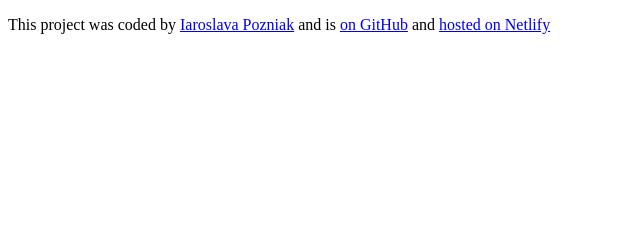
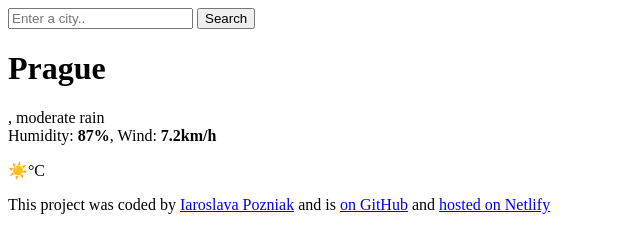
Before and after one commit to ladyyasita/Weather-forecast-app, a plain HTML site: page index.html in a window 1280 px wide. Shown: the whole page, without its empty margins (0-640 px from the left). Drawn offline with Linux system fonts and the light colour scheme.

Commit message:
update index

```diff
--- a/index.html
+++ b/index.html
@@ -6,12 +6,44 @@
     <title>Document</title>
 </head>
 <body>
+  <div class="weather-app">
+      <header>
+        <form id="search-form">
+          <input
+            type="search"
+            placeholder="Enter a city.."
+            required
+            class="search-input"
+            id="search-input"
+          />
+          <input type="submit" value="Search" class="search-button" />
+        </form>
+      </header>
+      <main>
+        <div class="current-weather">
+          <div>
+            <h1 class="current-city" id="current-city">Prague</h1>
+            <p class="current-details">
+              <span id="current-date"></span>, moderate rain <br />
+              Humidity: <strong>87%</strong>, Wind: <strong>7.2km/h</strong>
+            </p>
+          </div>
+          <div class="current-temperature">
+            <span class="current-temperature-icon">☀️</span
+            ><span
+              class="current-temperature-value"
+              id="current-temperature"
+            ></span
+            ><span class="current-temperature-unit">°C</span>
+          </div>
+        </div>
+      </main>
         <footer>
         <p>
           This project was coded by
           <a href="https://github.com/ladyyasita" target="_blank">Iaroslava Pozniak</a> and is
-          <a href="https://github.com/ladyyasita/My-first-weather-app-project" target="_blank"> on GitHub</a> and
-          <a href="https://my-first-weather-app-project.netlify.app/" target="_blank">hosted on Netlify</a>
+          <a href="https://github.com/ladyyasita/shecodes-my-weather-forecast-app" target="_blank"> on GitHub</a> and
+          <a href="shecodes-my-weather-forecast-app.netlify.app" target="_blank">hosted on Netlify</a>
         </p>
       </footer>
 </body>
```
